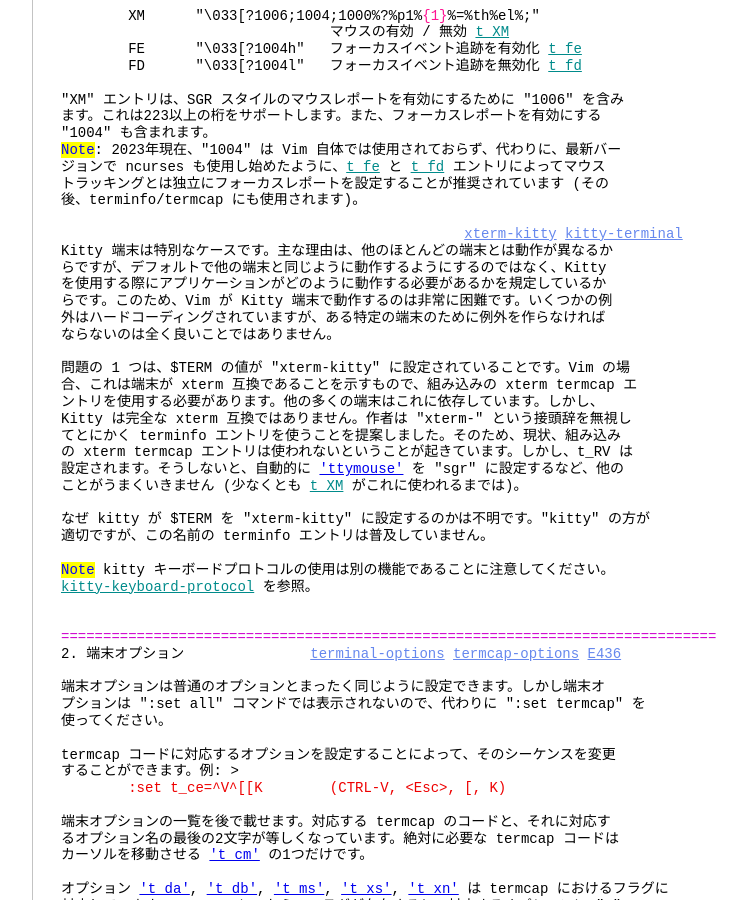
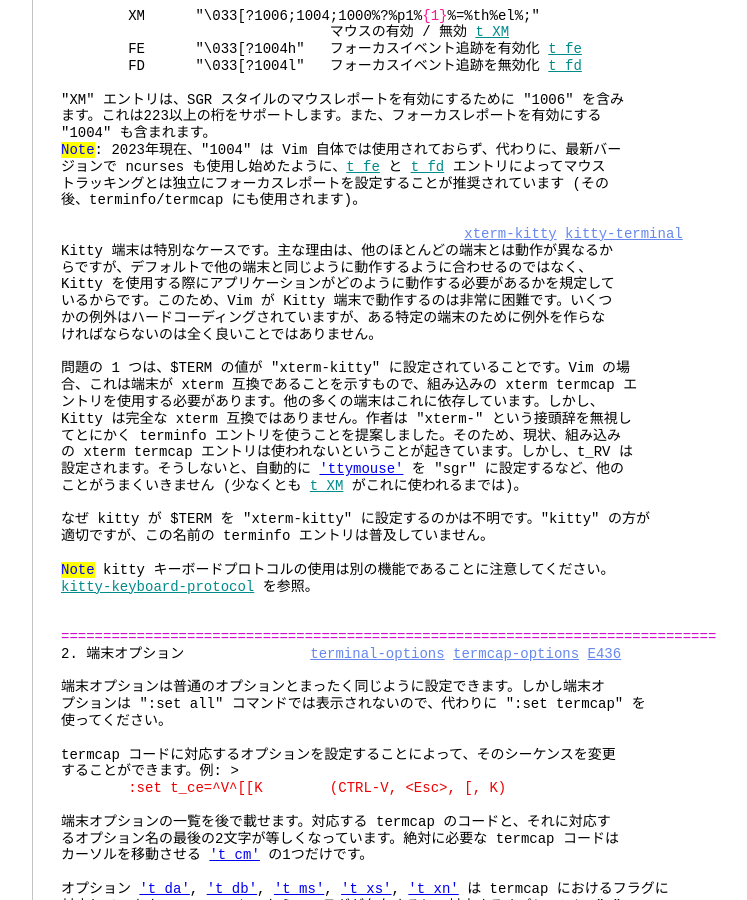
Before and after one commit to vim-jp/vimdoc-ja, a Jekyll site: the page built from term.html, in a window 1280 px wide and 900 px high, scrolled down 5701 px. Shown: the whole window, without its empty margins (340-1087 px from the left). Built offline with Jekyll 4.4.1, drawn with Linux system fonts in a browser that asks for light colours; nearby versions of some CDN libraries; comment, search, counter and statistics services are not loaded; some of the changed text lies outside the part shown.

Commit message:
Generated by GitHub workflow 8214578835
https://github.com/vim-jp/vimdoc-ja-working/actions/runs/8214578835

```diff
--- a/term.html
+++ b/term.html
@@ -3,7 +3,7 @@ layout: vimdoc
 helpname: 'term'
 ---
 <div id='vimCodeElement'>
-<a class="Constant" href="term.html" name="term.txt">term.txt</a>&nbsp;&nbsp;&nbsp;&nbsp;&nbsp;&nbsp;For&nbsp;<span class="Identifier">Vim バージョン 9.1.</span>&nbsp;&nbsp;Last change: 2024 Jan 15<br>
+<a class="Constant" href="term.html" name="term.txt">term.txt</a>&nbsp;&nbsp;&nbsp;&nbsp;&nbsp;&nbsp;For&nbsp;<span class="Identifier">Vim バージョン 9.1.</span>&nbsp;&nbsp;Last change: 2024 Feb 28<br>
 <br>
 <br>
 &nbsp;&nbsp;&nbsp;&nbsp;&nbsp;&nbsp;&nbsp;&nbsp;&nbsp;&nbsp;&nbsp;&nbsp;&nbsp;&nbsp;&nbsp;&nbsp;<span class="Identifier">VIMリファレンスマニュアル&nbsp;&nbsp;&nbsp;&nbsp;by Bram Moolenaar</span><br>
@@ -345,11 +345,11 @@ Vim がシーケンス&nbsp;<a class="Identifier" href="term.html#t_RV">t_RV</a>
 <br>
 &nbsp;&nbsp;&nbsp;&nbsp;&nbsp;&nbsp;&nbsp;&nbsp;&nbsp;&nbsp;&nbsp;&nbsp;&nbsp;&nbsp;&nbsp;&nbsp;&nbsp;&nbsp;&nbsp;&nbsp;&nbsp;&nbsp;&nbsp;&nbsp;&nbsp;&nbsp;&nbsp;&nbsp;&nbsp;&nbsp;&nbsp;&nbsp;&nbsp;&nbsp;&nbsp;&nbsp;&nbsp;&nbsp;&nbsp;&nbsp;&nbsp;&nbsp;&nbsp;&nbsp;&nbsp;&nbsp;&nbsp;&nbsp;<a class="Constant" href="term.html#xterm-kitty" name="xterm-kitty">xterm-kitty</a>&nbsp;<a class="Constant" href="term.html#kitty-terminal" name="kitty-terminal">kitty-terminal</a><br>
 Kitty 端末は特別なケースです。主な理由は、他のほとんどの端末とは動作が異なるか<br>
-らですが、デフォルトで他の端末と同じように動作するようにするのではなく、Kitty<br>
-を使用する際にアプリケーションがどのように動作する必要があるかを規定しているか<br>
-らです。このため、Vim が Kitty 端末で動作するのは非常に困難です。いくつかの例<br>
-外はハードコーディングされていますが、ある特定の端末のために例外を作らなければ<br>
-ならないのは全く良いことではありません。<br>
+らですが、デフォルトで他の端末と同じように動作するように合わせるのではなく、<br>
+Kitty を使用する際にアプリケーションがどのように動作する必要があるかを規定して<br>
+いるからです。このため、Vim が Kitty 端末で動作するのは非常に困難です。いくつ<br>
+かの例外はハードコーディングされていますが、ある特定の端末のために例外を作らな<br>
+ければならないのは全く良いことではありません。<br>
 <br>
 問題の 1 つは、$TERM の値が &quot;xterm-kitty&quot; に設定されていることです。Vim の場<br>
 合、これは端末が xterm 互換であることを示すもので、組み込みの xterm termcap エ<br>
```
